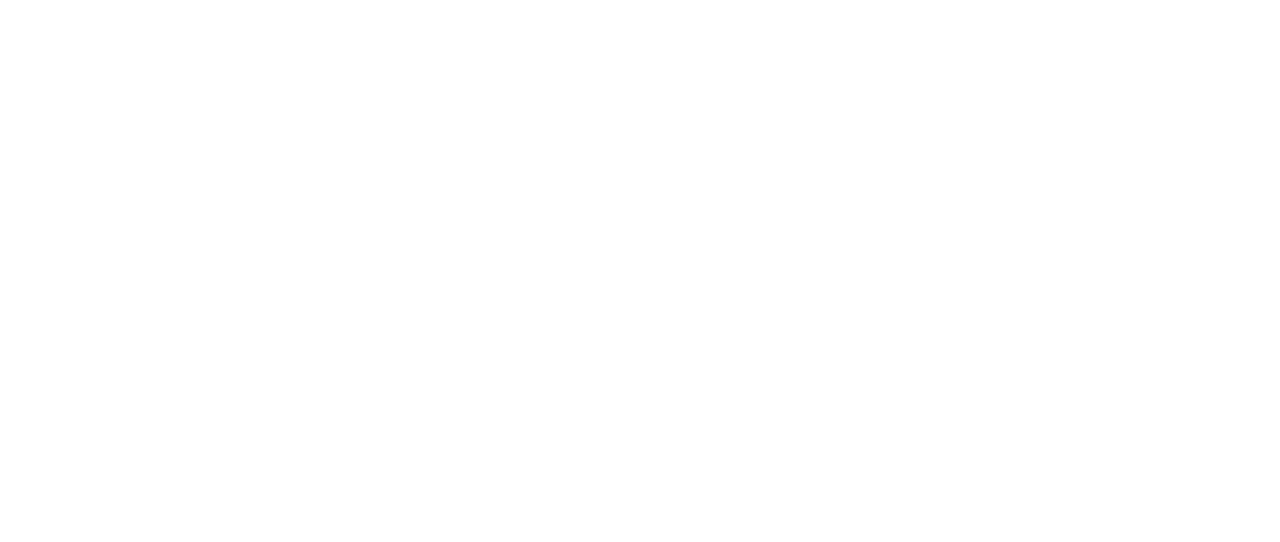
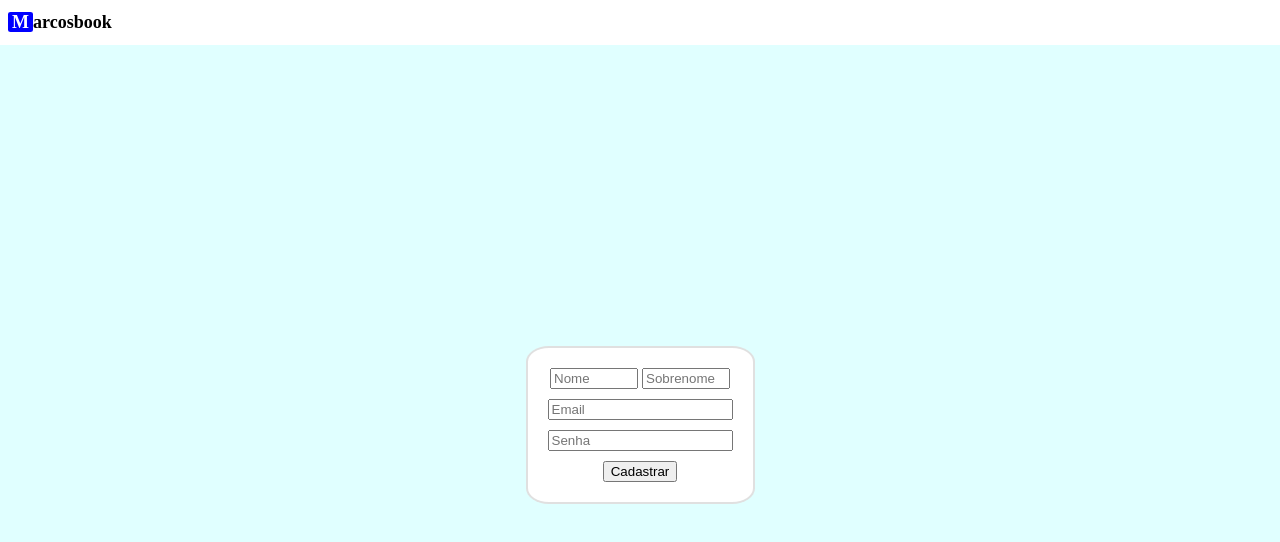
Before and after one commit to MarcosHayman/MarcosBook, a plain HTML site: page cadastro.html in a window 1280 px wide. Drawn offline with Linux system fonts and the light colour scheme.

Commit message:
Cadastro
css para o cadastro
divisão do css da página inicial em um padrão e um para o formulário

```diff
--- /dev/null
+++ b/cadastro.css
@@ -0,0 +1,12 @@
+main {
+  display: flex;
+  justify-content: center;
+}
+form {
+  width: fit-content;
+  align-self: center;
+  display: flex;
+}
+input:not(input:only-of-type) {
+  width: 80px;
+}
--- a/cadastro.html
+++ b/cadastro.html
@@ -5,6 +5,44 @@
     <meta http-equiv="X-UA-Compatible" content="IE=edge" />
     <meta name="viewport" content="width=device-width, initial-scale=1.0" />
     <title>Marcosbook</title>
+    <link rel="stylesheet" href="default.css" />
+    <link rel="stylesheet" href="form.css" />
+    <link rel="stylesheet" href="cadastro.css" />
   </head>
-  <body></body>
+  <body>
+    <header>
+      <h1><span class="M">M</span>arcosbook</h1>
+    </header>
+    <main>
+      <form action="/my-handling-form-page" method="POST">
+        <ul>
+          <li class="name">
+            <label for="name"></label>
+            <input type="text" name="user_name" id="name" placeholder="Nome" required />
+            <label for="surname"></label>
+            <input type="text" name="user_surName" id="susrname" placeholder="Sobrenome" required />
+          </li>
+          <li>
+            <label for="mail"></label>
+            <input type="email" id="mail" name="user_email" placeholder="Email" required />
+          </li>
+          <li>
+            <label for="password"></label>
+            <input
+              type="password"
+              id="password"
+              name="user_password"
+              placeholder="Senha"
+              required
+            />
+          </li>
+          <li>
+            <a href="perfil.html">
+              <button>Cadastrar</button>
+            </a>
+          </li>
+        </ul>
+      </form>
+    </main>
+  </body>
 </html>
--- /dev/null
+++ b/default.css
@@ -0,0 +1,20 @@
+body {
+  width: 100%;
+  margin: auto;
+}
+h1 {
+  margin-left: 8px;
+  font-size: large;
+}
+.M {
+  border-radius: 10%;
+  color: white;
+  background-color: blue;
+  padding-left: 4px;
+  padding-right: 4px;
+}
+main {
+  height: 95vh;
+  width: 100%;
+  background-color: lightcyan;
+}
--- /dev/null
+++ b/form.css
@@ -0,0 +1,18 @@
+form {
+  background-color: white;
+  border-radius: 10%;
+  border: 2px solid rgba(100, 100, 100, 0.2);
+  display: flex;
+}
+ul {
+  padding: 15px;
+  margin: auto;
+  list-style-type: none;
+  display: flex;
+  flex: 1 50px;
+  flex-direction: column;
+  align-items: center;
+}
+li {
+  margin: 5px;
+}
```
Also changed, not shown: index.html (+22 -4 lines), login.css (+12 -8 lines).
